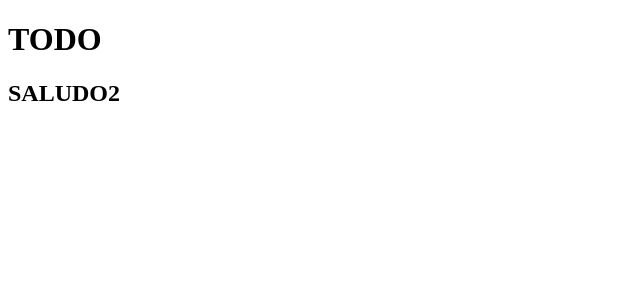
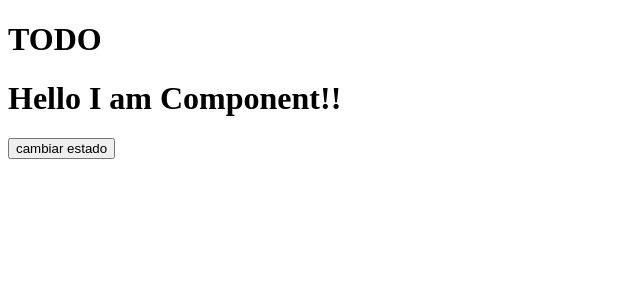
Before and after one commit to saulwolfdev/react-review, a React (Create React App) app: page / in a window 1280 px wide. Shown: the top 300 px of the page, without its empty margins (0-640 px from the left). Built offline with nearby package versions, Linux system fonts and the light colour scheme.

Commit message:
state and setstate

```diff
--- a/src/App.js
+++ b/src/App.js
@@ -1,27 +1,14 @@
 import React from 'react';
+import Hello from './Hello';
 
 function App() {
   return (
     <div className="App">
 			<h1>TODO</h1>
-			<Hello/>
-
+			<Hello mytext="I am Component!!"/>
     </div>
   );
 }
-// const App = () =><div>Hello word <Hello/></div>
 
-// class App extends React.Component{
-// 	render(){
-// 		return(
-// 			<div>holaa desde la clase <Hello/></div>
-// 		)
-// 	}
-// }
-function Hello(){
-	return(
-		<h2>SALUDO2</h2>
-	)
-}
 
 export default App;
--- /dev/null
+++ b/src/Hello.js
@@ -0,0 +1,29 @@
+import React from 'react'
+
+class Hello extends React.Component {
+  state = {
+    show: true
+  };
+
+  toggleShow = () => {
+    this.setState({ show: !this.state.show });
+  };
+  render() {
+    if (this.state.show) {
+      return (
+        <div>
+          <h1>Hello {this.props.mytext}</h1>
+          <button onClick={this.toggleShow}>cambiar estado</button>
+        </div>
+      );
+    } else {
+      return (
+        <div>
+          <h1>NO elements</h1>
+          <button onClick={this.toggleShow}>cambiar estado</button>
+        </div>
+      );
+    }
+  }
+}
+export default Hello;
```
